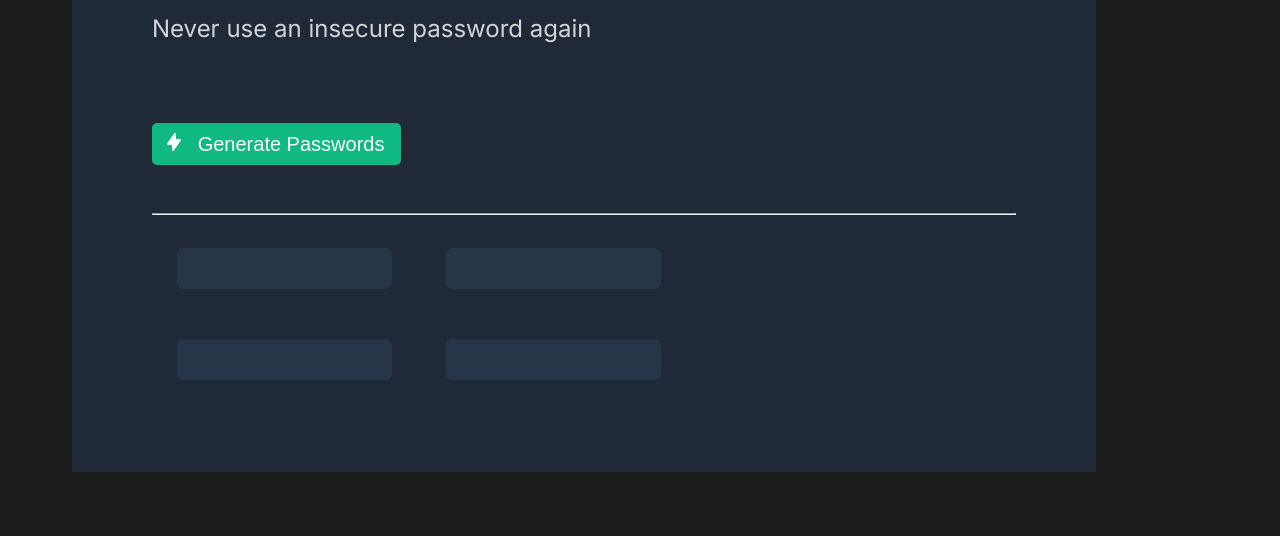
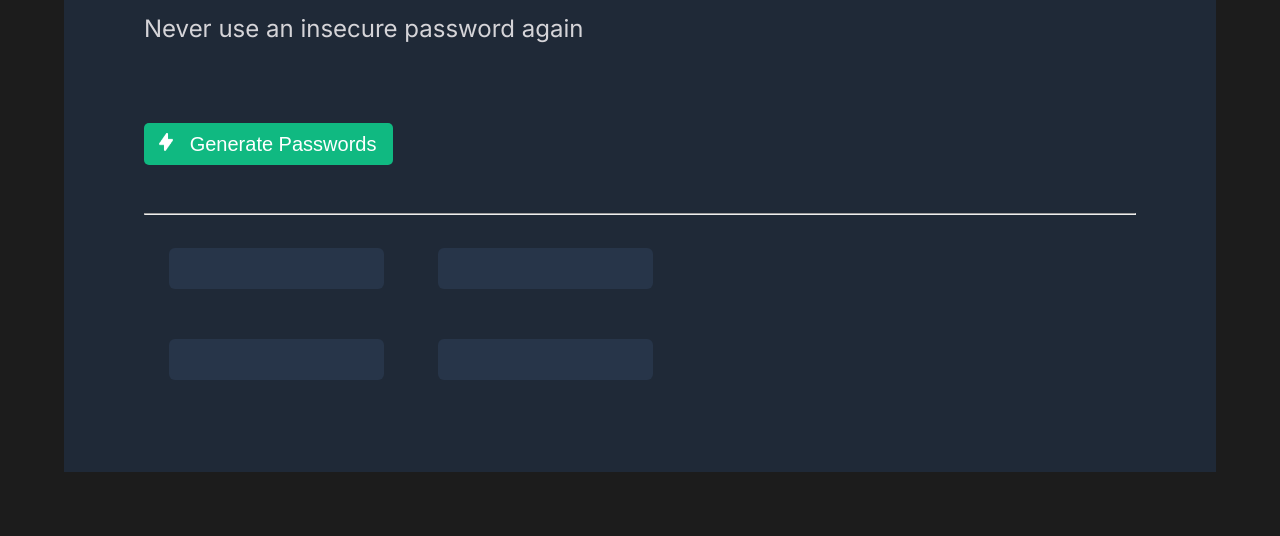
Before and after one commit to lokesh-badam1/Password-Generator, a plain HTML site: page index.html in a window 1280 px wide. Shown: the part 280-816 px from the top of the page. Drawn offline with Linux system fonts and the light colour scheme.

Commit message:
width auto

```diff
--- a/style.css
+++ b/style.css
@@ -5,9 +5,9 @@ body {
 main {
     padding: 0 5rem;
     background-color: #1F2937;
-    margin: 4rem;
+    margin: 5vw auto;
     height: 43rem;
-    width: 80vw;
+    width: 90vw;
     color: white;
     box-sizing: border-box;
 }
```
